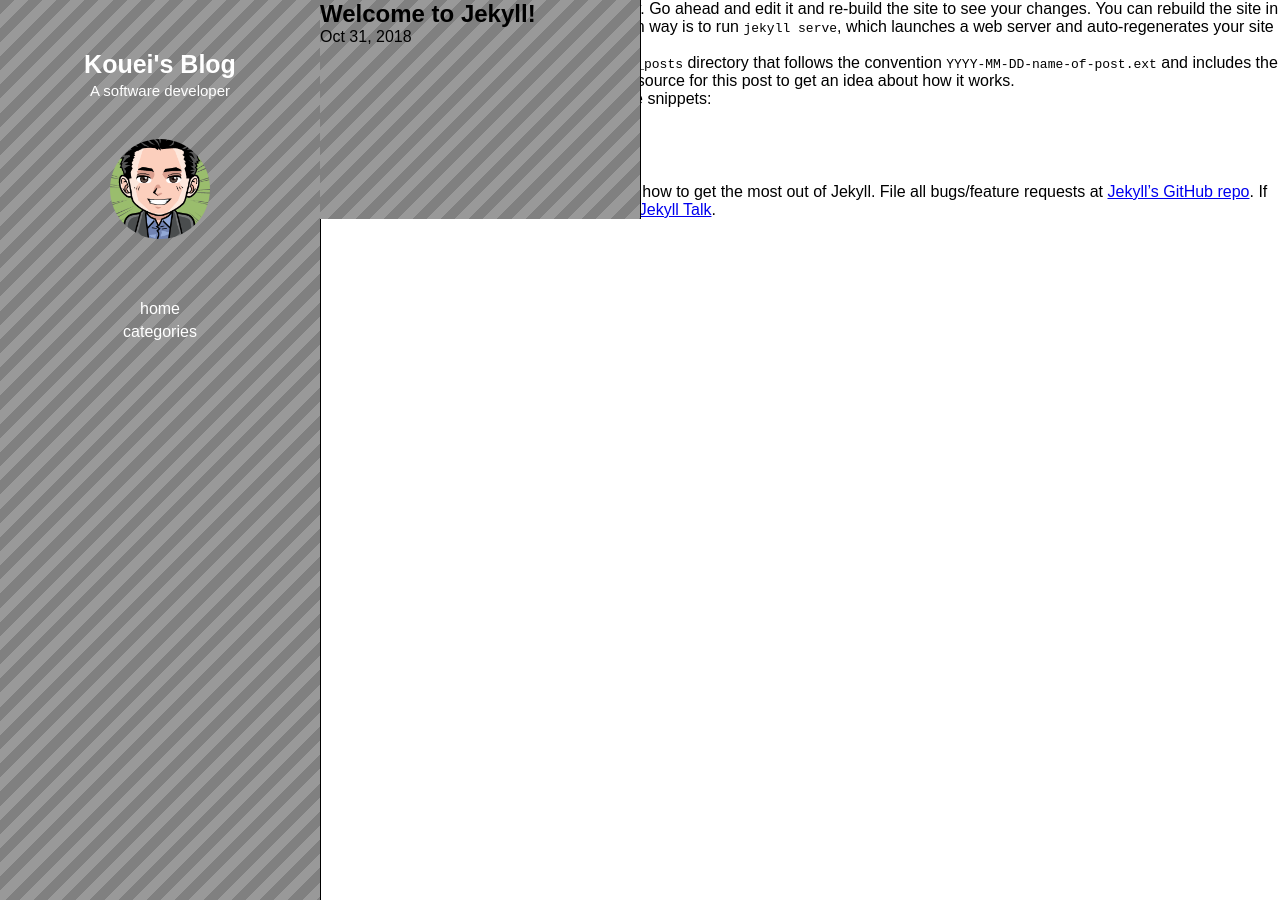
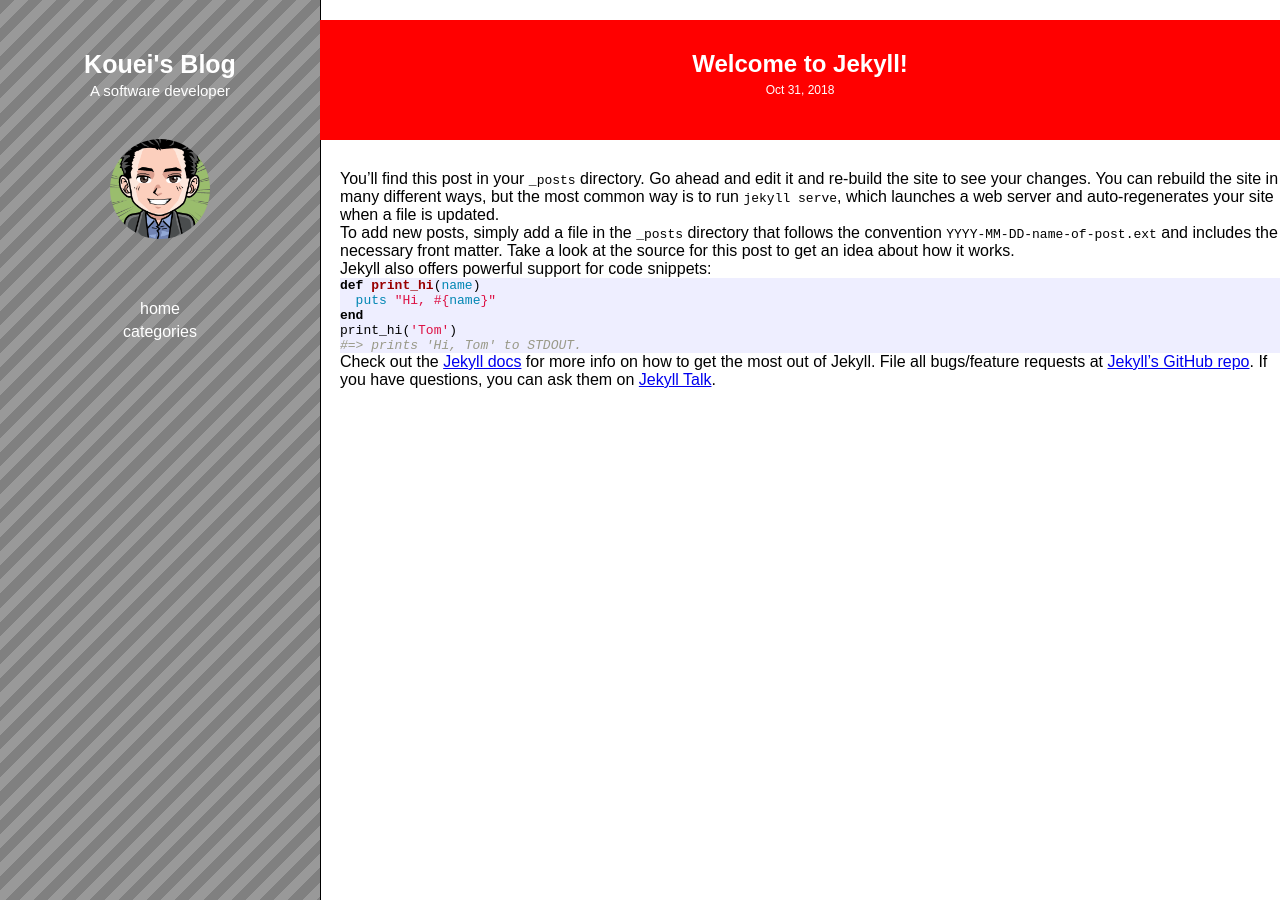
Before and after one commit to kouei-dev/kouei-dev.github.io, a Jekyll site: the page built from _posts/2018-10-31-welcome-to-jekyll.markdown, in a window 1280 px wide. Built offline with Jekyll 4.4.1, drawn with Linux system fonts in a browser that asks for light colours.

Commit message:
[feat] post section design a little

````diff
--- a/_layouts/default.html
+++ b/_layouts/default.html
@@ -8,9 +8,7 @@
     {%- include header.html -%}
 
     <div id="content">
-      <div class="wrapper">
         {{ content }}
-      </div>
     </div>
 
   </body>
--- a/_layouts/post.html
+++ b/_layouts/post.html
@@ -1,27 +1,20 @@
 ---
 layout: default
 ---
-<article class="post h-entry" itemscope itemtype="http://schema.org/BlogPosting">
-
-  <header class="post-header">
-    <h1 class="post-title p-name" itemprop="name headline">{{ page.title | escape }}</h1>
-    <p class="post-meta">
-      <time class="dt-published" datetime="{{ page.date | date_to_xmlschema }}" itemprop="datePublished">
-        {%- assign date_format = site.minima.date_format | default: "%b %-d, %Y" -%}
+<article class="post">
+  <div class="post-keyword"></div>
+  <div class="post-header" style="background-color:{{ page.color }}">
+    <h1 class="post-title">{{ page.title | escape }}</h1>
+    <p class="post-date">
+      <time datetime="{{ page.date | date_to_xmlschema }}">
+        {%- assign date_format = "%b %-d, %Y" -%}
         {{ page.date | date: date_format }}
       </time>
-      {%- if page.author -%}
-        • <span itemprop="author" itemscope itemtype="http://schema.org/Person"><span class="p-author h-card" itemprop="name">{{ page.author }}</span></span>
-      {%- endif -%}</p>
-  </header>
+    </p>
+  </div>
 
-  <div class="post-content e-content" itemprop="articleBody">
+  <div class="post-body">
     {{ content }}
   </div>
 
-  {%- if site.disqus.shortname -%}
-    {%- include disqus_comments.html -%}
-  {%- endif -%}
-
-  <a class="u-url" href="{{ page.url | relative_url }}" hidden></a>
 </article>
--- a/_posts/2018-10-31-welcome-to-jekyll.markdown
+++ b/_posts/2018-10-31-welcome-to-jekyll.markdown
@@ -12,13 +12,13 @@ To add new posts, simply add a file in the `_posts` directory that follows the c
 
 Jekyll also offers powerful support for code snippets:
 
-{% highlight ruby %}
+```ruby
 def print_hi(name)
   puts "Hi, #{name}"
 end
 print_hi('Tom')
 #=> prints 'Hi, Tom' to STDOUT.
-{% endhighlight %}
+```
 
 Check out the [Jekyll docs][jekyll-docs] for more info on how to get the most out of Jekyll. File all bugs/feature requests at [Jekyll’s GitHub repo][jekyll-gh]. If you have questions, you can ask them on [Jekyll Talk][jekyll-talk].
 
--- /dev/null
+++ b/_sass/components/_syntax-highlighting.scss
@@ -0,0 +1,71 @@
+/**
+ * Syntax highlighting styles
+ */
+.highlight {
+    background: #fff;
+
+
+    .highlighter-rouge & {
+      background: #eef;
+    }
+
+    .c     { color: #998; font-style: italic } // Comment
+    .err   { color: #a61717; background-color: #e3d2d2 } // Error
+    .k     { font-weight: bold } // Keyword
+    .o     { font-weight: bold } // Operator
+    .cm    { color: #998; font-style: italic } // Comment.Multiline
+    .cp    { color: #999; font-weight: bold } // Comment.Preproc
+    .c1    { color: #998; font-style: italic } // Comment.Single
+    .cs    { color: #999; font-weight: bold; font-style: italic } // Comment.Special
+    .gd    { color: #000; background-color: #fdd } // Generic.Deleted
+    .gd .x { color: #000; background-color: #faa } // Generic.Deleted.Specific
+    .ge    { font-style: italic } // Generic.Emph
+    .gr    { color: #a00 } // Generic.Error
+    .gh    { color: #999 } // Generic.Heading
+    .gi    { color: #000; background-color: #dfd } // Generic.Inserted
+    .gi .x { color: #000; background-color: #afa } // Generic.Inserted.Specific
+    .go    { color: #888 } // Generic.Output
+    .gp    { color: #555 } // Generic.Prompt
+    .gs    { font-weight: bold } // Generic.Strong
+    .gu    { color: #aaa } // Generic.Subheading
+    .gt    { color: #a00 } // Generic.Traceback
+    .kc    { font-weight: bold } // Keyword.Constant
+    .kd    { font-weight: bold } // Keyword.Declaration
+    .kp    { font-weight: bold } // Keyword.Pseudo
+    .kr    { font-weight: bold } // Keyword.Reserved
+    .kt    { color: #458; font-weight: bold } // Keyword.Type
+    .m     { color: #099 } // Literal.Number
+    .s     { color: #d14 } // Literal.String
+    .na    { color: #008080 } // Name.Attribute
+    .nb    { color: #0086B3 } // Name.Builtin
+    .nc    { color: #458; font-weight: bold } // Name.Class
+    .no    { color: #008080 } // Name.Constant
+    .ni    { color: #800080 } // Name.Entity
+    .ne    { color: #900; font-weight: bold } // Name.Exception
+    .nf    { color: #900; font-weight: bold } // Name.Function
+    .nn    { color: #555 } // Name.Namespace
+    .nt    { color: #000080 } // Name.Tag
+    .nv    { color: #008080 } // Name.Variable
+    .ow    { font-weight: bold } // Operator.Word
+    .w     { color: #bbb } // Text.Whitespace
+    .mf    { color: #099 } // Literal.Number.Float
+    .mh    { color: #099 } // Literal.Number.Hex
+    .mi    { color: #099 } // Literal.Number.Integer
+    .mo    { color: #099 } // Literal.Number.Oct
+    .sb    { color: #d14 } // Literal.String.Backtick
+    .sc    { color: #d14 } // Literal.String.Char
+    .sd    { color: #d14 } // Literal.String.Doc
+    .s2    { color: #d14 } // Literal.String.Double
+    .se    { color: #d14 } // Literal.String.Escape
+    .sh    { color: #d14 } // Literal.String.Heredoc
+    .si    { color: #d14 } // Literal.String.Interpol
+    .sx    { color: #d14 } // Literal.String.Other
+    .sr    { color: #009926 } // Literal.String.Regex
+    .s1    { color: #d14 } // Literal.String.Single
+    .ss    { color: #990073 } // Literal.String.Symbol
+    .bp    { color: #999 } // Name.Builtin.Pseudo
+    .vc    { color: #008080 } // Name.Variable.Class
+    .vg    { color: #008080 } // Name.Variable.Global
+    .vi    { color: #008080 } // Name.Variable.Instance
+    .il    { color: #099 } // Literal.Number.Integer.Long
+}
--- a/_sass/noblesse.scss
+++ b/_sass/noblesse.scss
@@ -21,6 +21,7 @@ $table-text-align: left !default;
 @import
   "components/environment",
   "components/organization",
+  "components/syntax-highlighting",
   "noblesse/base",
   "noblesse/layout"
 ;
--- a/_sass/noblesse/_layout.scss
+++ b/_sass/noblesse/_layout.scss
@@ -93,12 +93,12 @@ header .header-page-list .header-page-link a {
 }
 
 #content .wrapper {
-  padding-left: 20px;
   margin: auto;
 }
 
-#content .wrapper .home {
+#content .home {
   margin-top: 20px;
+  padding-left: 20px;
 }
 
 .home .wrapper-post-list {
@@ -198,6 +198,36 @@ header .header-page-list .header-page-link a {
   border-left: 3px solid transparent;
 }
 
+// style for post
+.post .post-keyword {
+  margin-left: 20px;
+  height: 20px;
+  font-weight: bold;
+  text-transform: uppercase;
+}
+
+.post .post-header {
+  width: 100%;
+  height: 120px;
+  color: white;
+  text-align: center;
+}
+
+.post .post-header .post-title {
+  padding-top: 30px;
+}
+
+.post .post-header .post-date {
+  margin-top: 5px;
+  font-size: 12px;
+}
+
+.post .post-body {
+  padding-top: 30px;
+  padding-bottom: 30px;
+  padding-left: 20px;
+}
+
 // style for "Site Map"
 .site-map .page-title {
 
````
